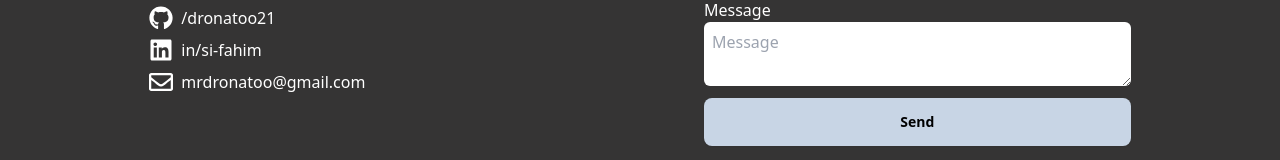
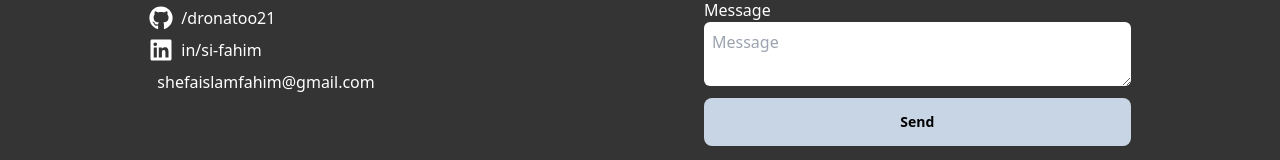
Before and after one commit to dronatoo21/portfolio-project, a React (Vite) app: page / in a window 1280 px wide. Shown: the part 3236-3396 px from the top of the page. Built offline with nearby package versions, Linux system fonts and the light colour scheme; no server answers.

Commit message:
changed gmail

```diff
--- a/src/Pages/Home/ContactMe/ContactMe.jsx
+++ b/src/Pages/Home/ContactMe/ContactMe.jsx
@@ -33,7 +33,7 @@ const ContactMe = () => {
                     <a className='flex items-center text-white gap-2 w-[150px]' href="https://www.facebook.com/profile.php?id=61554106064324"><FaFacebook className="text-2xl my-2 text-white"/><p>/mrdronatoo</p></a>
                     <a className='flex items-center text-white gap-2 w-[150px]' href="https://github.com/dronatoo21"><FaGithub className="text-2xl text-white"/><p>/dronatoo21</p></a>
                     <a className='flex items-center text-white gap-2 w-[150px]' href="https://www.linkedin.com/in/si-fahim-5463b62a4/"><FaLinkedin className="text-2xl text-white my-2"/><p>in/si-fahim</p></a>
-                    <a className='flex items-center text-white gap-2 w-[220px]'><FaRegEnvelope className="text-2xl text-white"/><p>mrdronatoo@gmail.com</p></a>
+                    <a className='flex items-center text-white gap-2 w-[220px]'><FaRegEnvelope className="text-2xl text-white"/><p>shefaislamfahim@gmail.com</p></a>
                 </div>
                 <div className='lg:w-1/3'>
                     <form className='text-white flex flex-col text-start' ref={form} onSubmit={sendEmail}>
```
